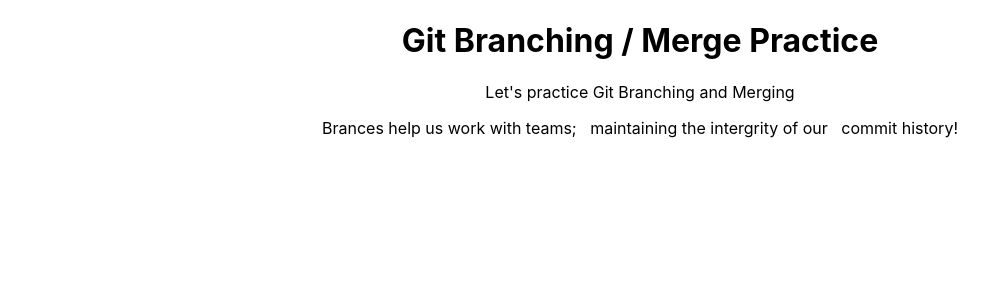
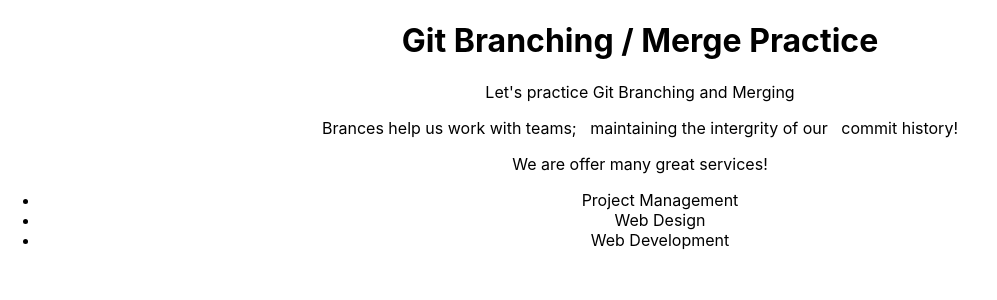
Before and after one commit to jia-von/30-jul-2020-git-topic, a React (Create React App) app: page / in a window 1280 px wide. Shown: the top 300 px of the page, without its empty margins (0-997 px from the left). Built offline with nearby package versions, Linux system fonts and the light colour scheme.

Commit message:
Add services content

```diff
--- a/src/App.js
+++ b/src/App.js
@@ -1,6 +1,7 @@
 import React from 'react';
 import './App.css';
 import About from './components/About';
+import Services from './components/Services';
 
 function App() {
   return (
@@ -8,6 +9,7 @@ function App() {
       <h1>Git Branching / Merge Practice</h1>
       <p>Let's practice Git Branching and Merging</p>
       <About />
+      <Services />
     </div>
   );
 }
--- /dev/null
+++ b/src/components/Services.js
@@ -0,0 +1,22 @@
+import React from 'react'
+
+class Services extends React.Component
+{
+    render()
+    {
+        return (
+            <>
+            <p>
+                We are offer many great services!
+            </p>
+            <ul>
+                <li>Project Management</li>
+                <li>Web Design</li>
+                <li>Web Development</li>
+            </ul>
+            </>
+        );
+    }
+}
+
+export default Services;
```
